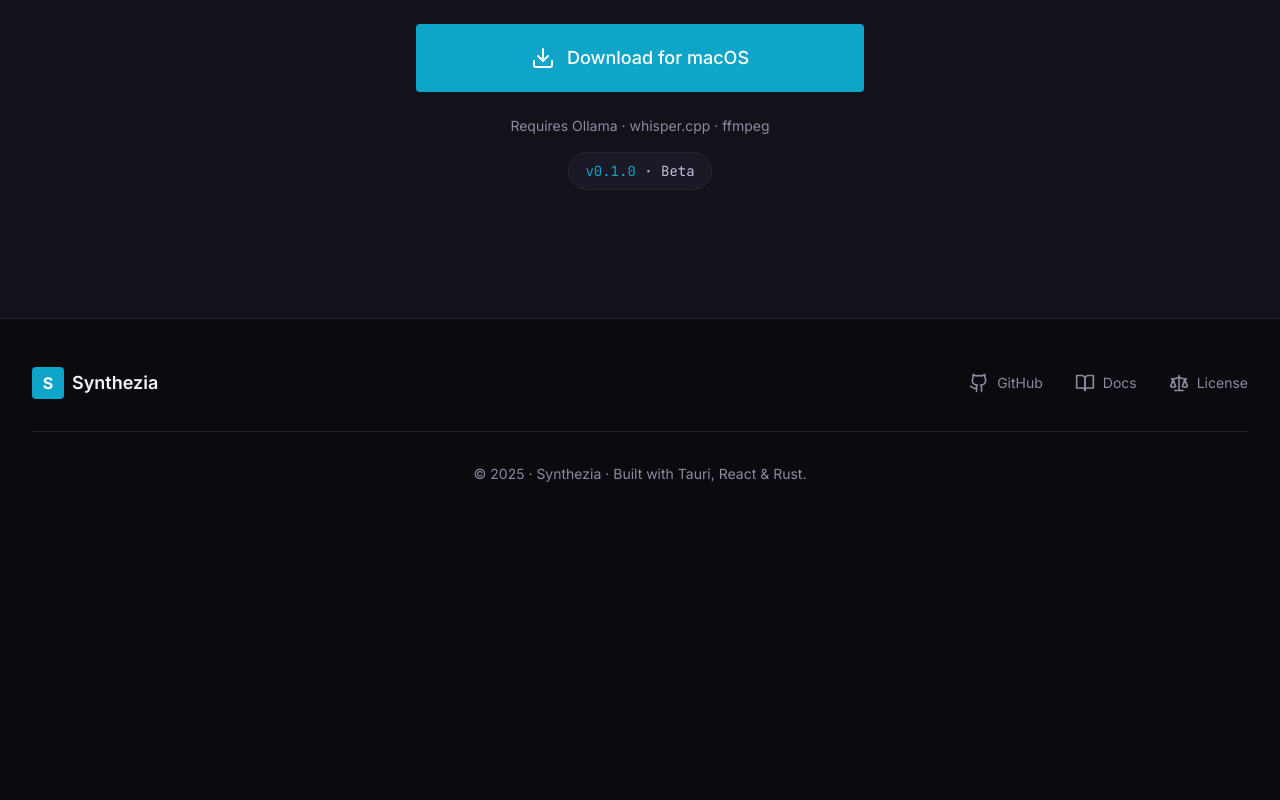
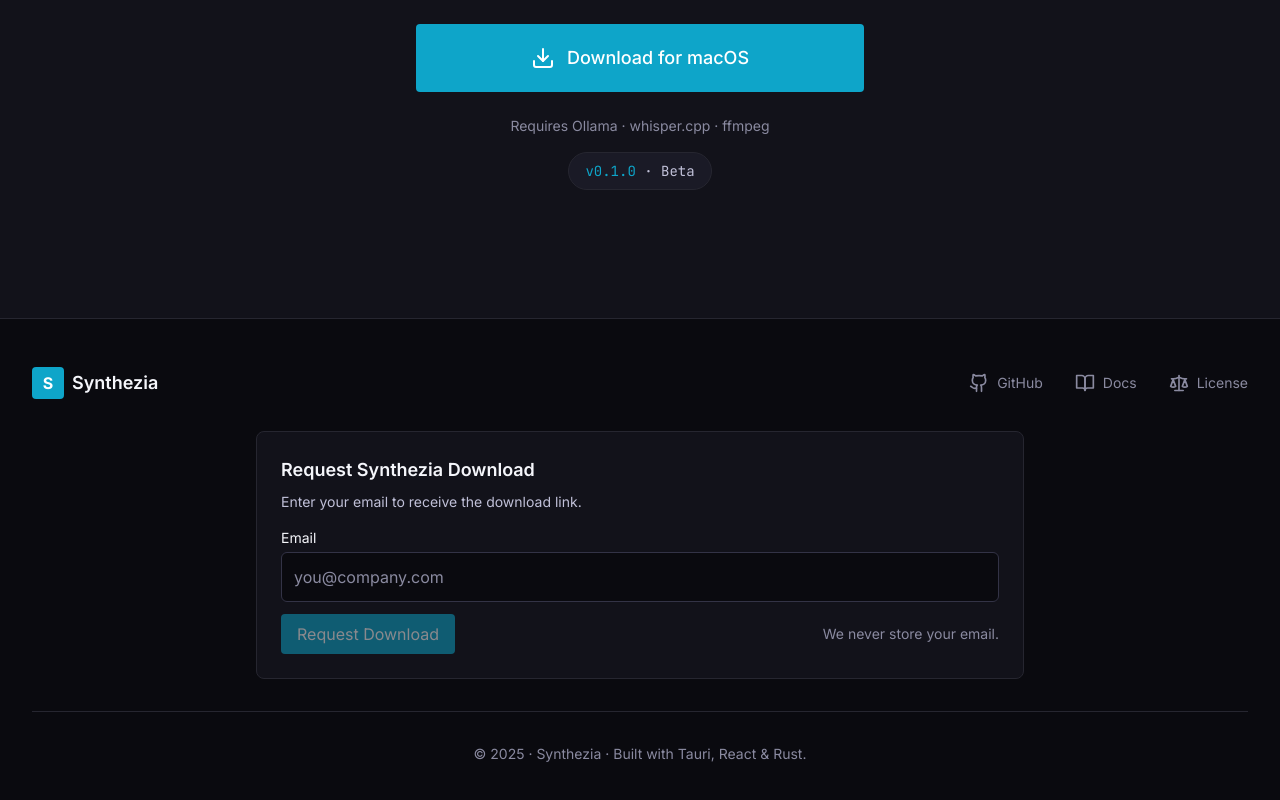
Before and after one commit to Synthezia/synthezia-landing, a React (Vite) app: page / in a window 1280 px wide. Shown: the part 4302-5102 px from the top of the page. Before the commit the page ends 4834 px from the top, so only its background shows below. Built offline with nearby package versions, Linux system fonts and the light colour scheme; no server answers.

Commit message:
feat: add AskSynthezia component for email request functionality in footer

```diff
--- /dev/null
+++ b/src/components/AskSynthezia.tsx
@@ -0,0 +1,81 @@
+import { useState } from "react";
+import { RELEASE_URL } from "../config/urls";
+
+export function AskSynthezia() {
+  const [email, setEmail] = useState("");
+  const [loading, setLoading] = useState(false);
+  const [submitted, setSubmitted] = useState(false);
+
+  const handleSubmit = (e: React.FormEvent) => {
+    e.preventDefault();
+    if (!email.trim()) return;
+    setLoading(true);
+
+    // Simulate local handling: in future replace with email/send logic.
+    setTimeout(() => {
+      setLoading(false);
+      setSubmitted(true);
+    }, 700);
+  };
+
+  return (
+    <div className="mt-8 p-6 bg-bg-surface border border-border-subtle rounded-card max-w-3xl mx-auto">
+      <h3 className="text-lg font-semibold mb-2">Request Synthezia Download</h3>
+      <p className="text-sm text-text-secondary mb-4">
+        Enter your email to receive the download link.
+      </p>
+
+      <form onSubmit={handleSubmit} className="flex flex-col">
+        <label htmlFor="ask-email" className="text-sm mb-1">
+          Email
+        </label>
+        <input
+          id="ask-email"
+          type="email"
+          required
+          value={email}
+          onChange={(e) => setEmail(e.target.value)}
+          placeholder="you@company.com"
+          className="p-3 border border-border-default rounded-md bg-bg-base text-text-primary placeholder:text-text-muted focus:outline-none focus:ring-2 focus:ring-primary-500"
+        />
+
+        {/* platform selection removed per request */}
+
+        <div className="mt-3 flex items-center justify-between gap-4">
+          <button
+            type="submit"
+            disabled={loading || !email.trim()}
+            className="bg-primary-500 hover:bg-primary-600 disabled:opacity-50 text-white px-4 py-2 rounded-ui transition-colors duration-default"
+          >
+            {loading ? "Sending…" : "Request Download"}
+          </button>
+
+          <div className="text-sm text-text-muted">
+            {submitted ? (
+              <span role="status" aria-live="polite">
+                Check your inbox — link sent.
+              </span>
+            ) : (
+              <span>We never store your email.</span>
+            )}
+          </div>
+        </div>
+      </form>
+
+      {submitted && (
+        <div className="mt-4 text-center">
+          <a
+            href={RELEASE_URL}
+            target="_blank"
+            rel="noopener noreferrer"
+            className="text-primary-500 underline"
+          >
+            Download Synthezia now
+          </a>
+        </div>
+      )}
+    </div>
+  );
+}
+
+export default AskSynthezia;
--- a/src/components/Footer.tsx
+++ b/src/components/Footer.tsx
@@ -1,4 +1,5 @@
-import { Github, BookOpen, Scale } from 'lucide-react';
+import { Github, BookOpen, Scale } from "lucide-react";
+import { AskSynthezia } from "./AskSynthezia";
 
 export function Footer() {
   return (
@@ -39,6 +40,8 @@
           </div>
         </div>
 
+        <AskSynthezia />
+
         <div className="mt-8 pt-8 border-t border-border-subtle text-center text-sm text-text-muted">
           <p>© 2025 · Synthezia · Built with Tauri, React & Rust.</p>
         </div>
```
